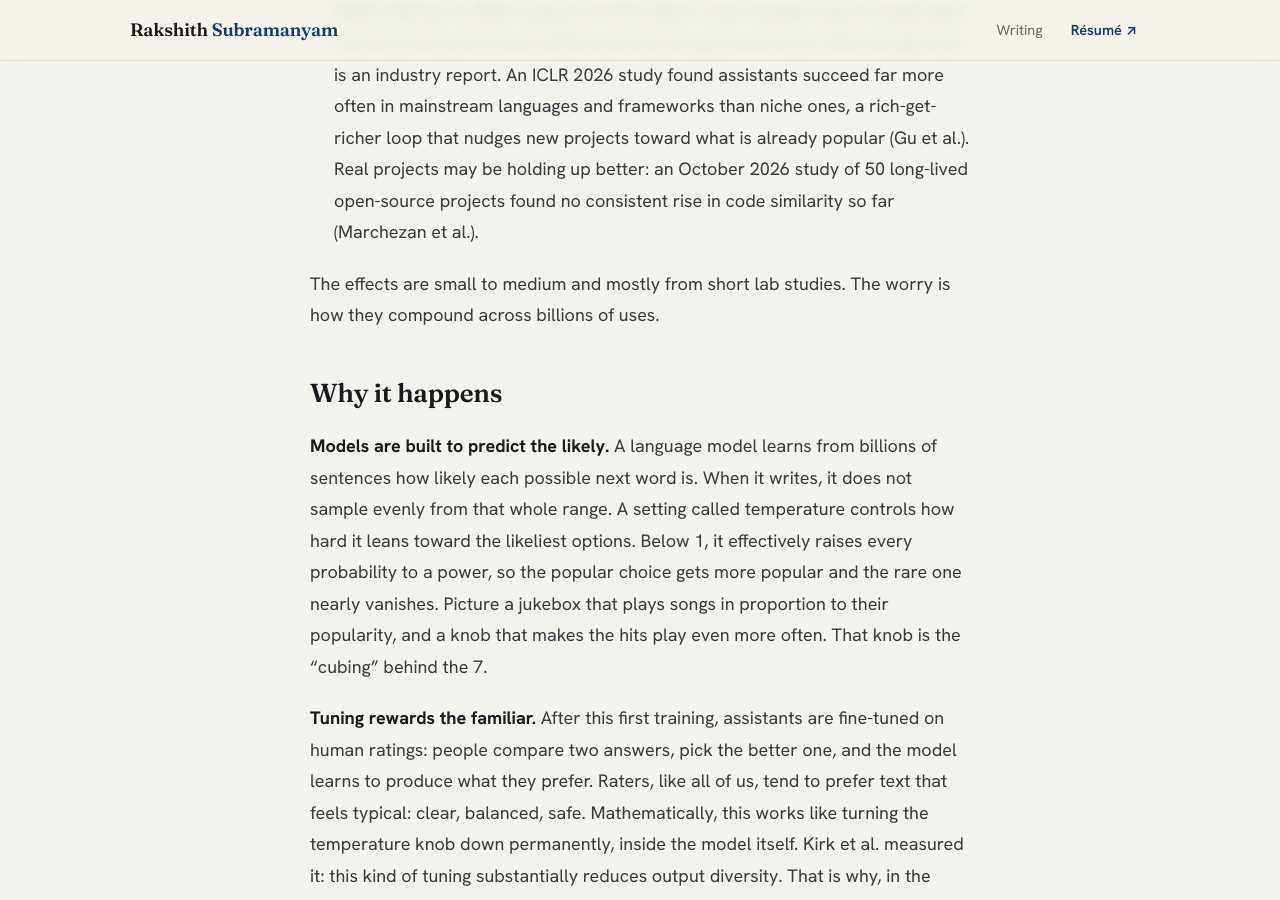
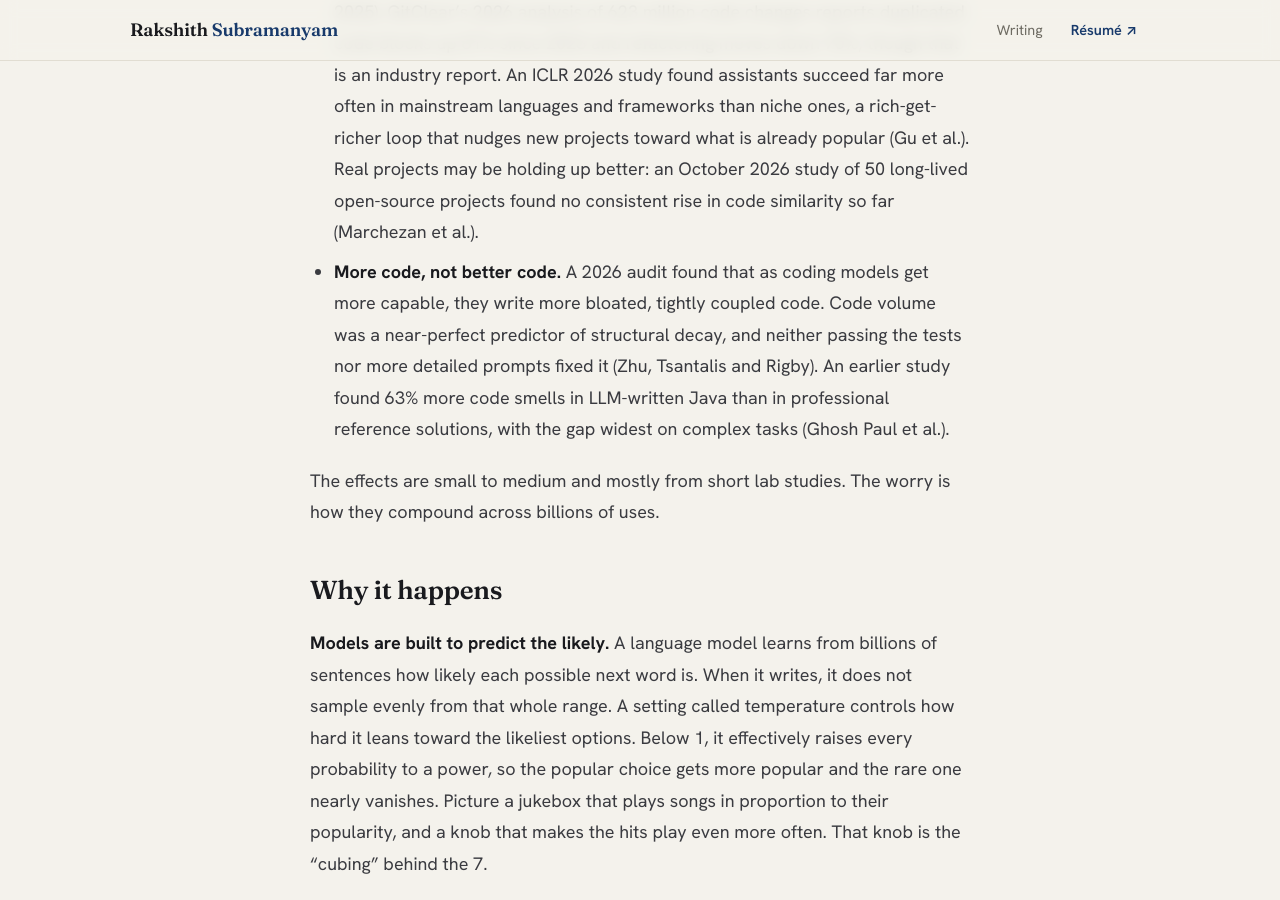
Before and after one commit to Rakshith-2905/portfolio, a Jekyll site: the page built from drafts/2fc3307e2f/index.md, in a window 1280 px wide and 900 px high, scrolled down 3221 px. Built offline with Jekyll 4.4.1, drawn with Linux system fonts in a browser that asks for light colours; some of the changed text lies outside the part shown.

Commit message:
Draft op-ed: add evidence on AI code bloat
Co-Authored-By: Claude Opus 5.5 <noreply@anthropic.com>

```diff
--- a/drafts/2fc3307e2f/index.md
+++ b/drafts/2fc3307e2f/index.md
@@ -54,6 +54,7 @@ And once in a while, write something with no help at all.
 - **Opinions too.** People writing with a quietly biased assistant were about twice as likely to argue its side, and their own views shifted (Jakesch et al., 1,506 people).
 - **Already widespread.** Up to 17.5% of sentences in computer-science abstracts were substantially LLM-modified by early 2024 (Liang et al.). In PubMed, "delves" became 28 times more common than its trend predicts (Kobak et al.).
 - **Code too, with a caveat.** Asked to solve the same programming problems, models found fewer distinct algorithms than human programmers: on introductory problems, about two where people found three (EMNLP Findings 2025). GitClear's 2026 analysis of 623 million code changes reports duplicated code blocks up 81% since 2023 and refactoring moves down 70%, though that is an industry report. An ICLR 2026 study found assistants succeed far more often in mainstream languages and frameworks than niche ones, a rich-get-richer loop that nudges new projects toward what is already popular (Gu et al.). Real projects may be holding up better: an October 2026 study of 50 long-lived open-source projects found no consistent rise in code similarity so far (Marchezan et al.).
+- **More code, not better code.** A 2026 audit found that as coding models get more capable, they write more bloated, tightly coupled code. Code volume was a near-perfect predictor of structural decay, and neither passing the tests nor more detailed prompts fixed it (Zhu, Tsantalis and Rigby). An earlier study found 63% more code smells in LLM-written Java than in professional reference solutions, with the gap widest on complex tasks (Ghosh Paul et al.).
 
 The effects are small to medium and mostly from short lab studies. The worry is how they compound across billions of uses.
 
@@ -144,6 +145,7 @@ So the next time a model hands you a 7, ask yourself what your 4 is.
 - Van Koevering, K., and Kleinberg, J. (2024). How Random is Random? Evaluating the Randomness and Humaneness of LLMs' Coin Flips. <https://arxiv.org/abs/2406.00092>
 - Agarwal, D., Naaman, M., and Vashistha, A. (2025). AI Suggestions Homogenize Writing Toward Western Styles and Diminish Cultural Nuances. *CHI 2025*. <https://arxiv.org/abs/2409.11360>
 - Doshi, A. R., and Hauser, O. P. (2024). Generative AI enhances individual creativity but reduces the collective diversity of novel content. *Science Advances*. <https://doi.org/10.1126/sciadv.adn5290>
+- Ghosh Paul, D., Zhu, H., and Bayley, I. (2025). Investigating The Smells of LLM Generated Code. <https://arxiv.org/abs/2510.03029>
 - Gu, F., et al. (2026). The Matthew Effect of AI Programming Assistants: A Hidden Bias in Software Evolution. *ICLR 2026*. <https://arxiv.org/abs/2509.23261>
 - GitClear (2026). The Maintainability Gap: 2026 AI Code Quality Research (industry report). <https://www.gitclear.com/the_ai_code_quality_maintainability_gap>
 - How Diversely Can Language Models Solve Problems? Exploring the Algorithmic Diversity of Model-Generated Code. *Findings of EMNLP 2025*. <https://arxiv.org/abs/2503.00691>
@@ -155,4 +157,5 @@ So the next time a model hands you a 7, ask yourself what your 4 is.
 - Liang, W., et al. (2024). Mapping the Increasing Use of LLMs in Scientific Papers. <https://arxiv.org/abs/2404.01268>
 - Padmakumar, V., and He, H. (2024). Does Writing with Language Models Reduce Content Diversity? *ICLR 2024*. <https://arxiv.org/abs/2309.05196>
 - Shumailov, I., et al. (2024). AI models collapse when trained on recursively generated data. *Nature* 631. <https://doi.org/10.1038/s41586-024-07566-y>
+- Zhu, Y., Tsantalis, N., and Rigby, P. C. (2026). AI-Generated Smells: An Analysis of Code and Architecture in LLM and Agent-Driven Development. <https://arxiv.org/abs/2605.02741>
 - Zhang, J., et al. (2025). Verbalized Sampling: How to Mitigate Mode Collapse and Unlock LLM Diversity. <https://arxiv.org/abs/2510.01171>
```
